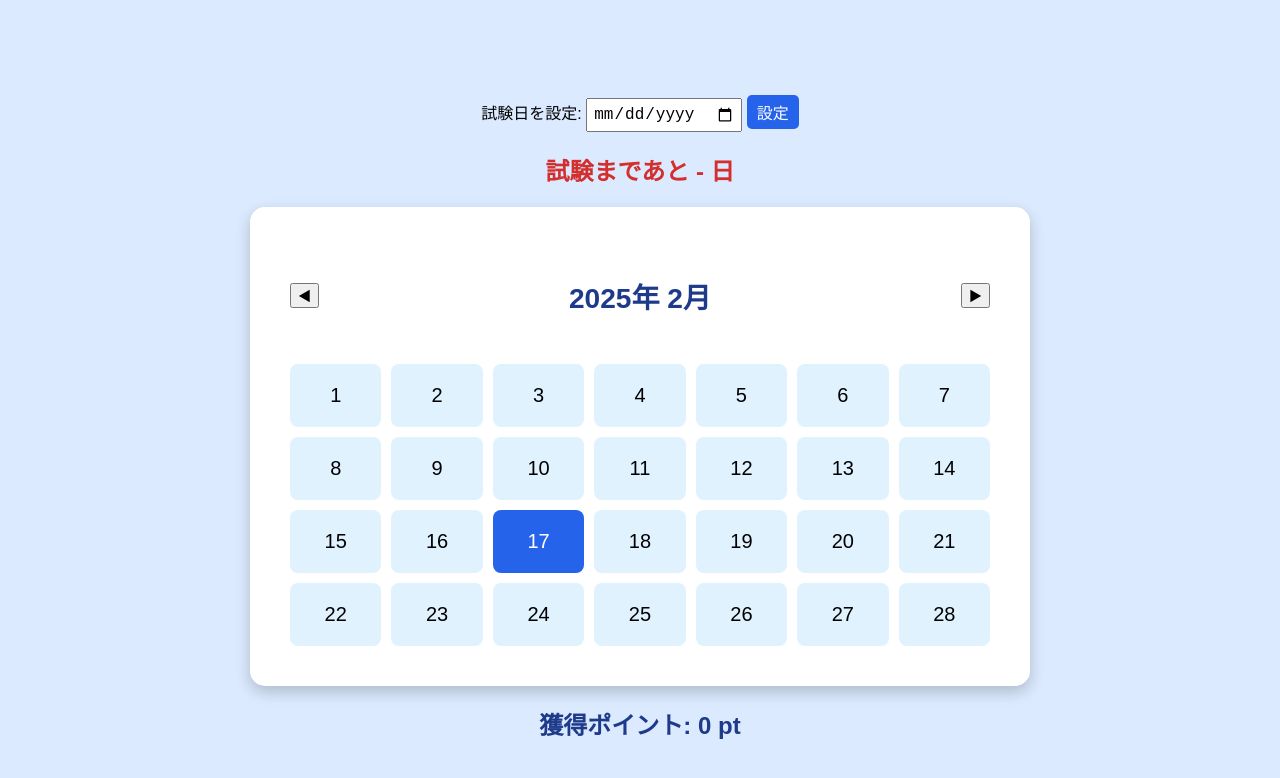
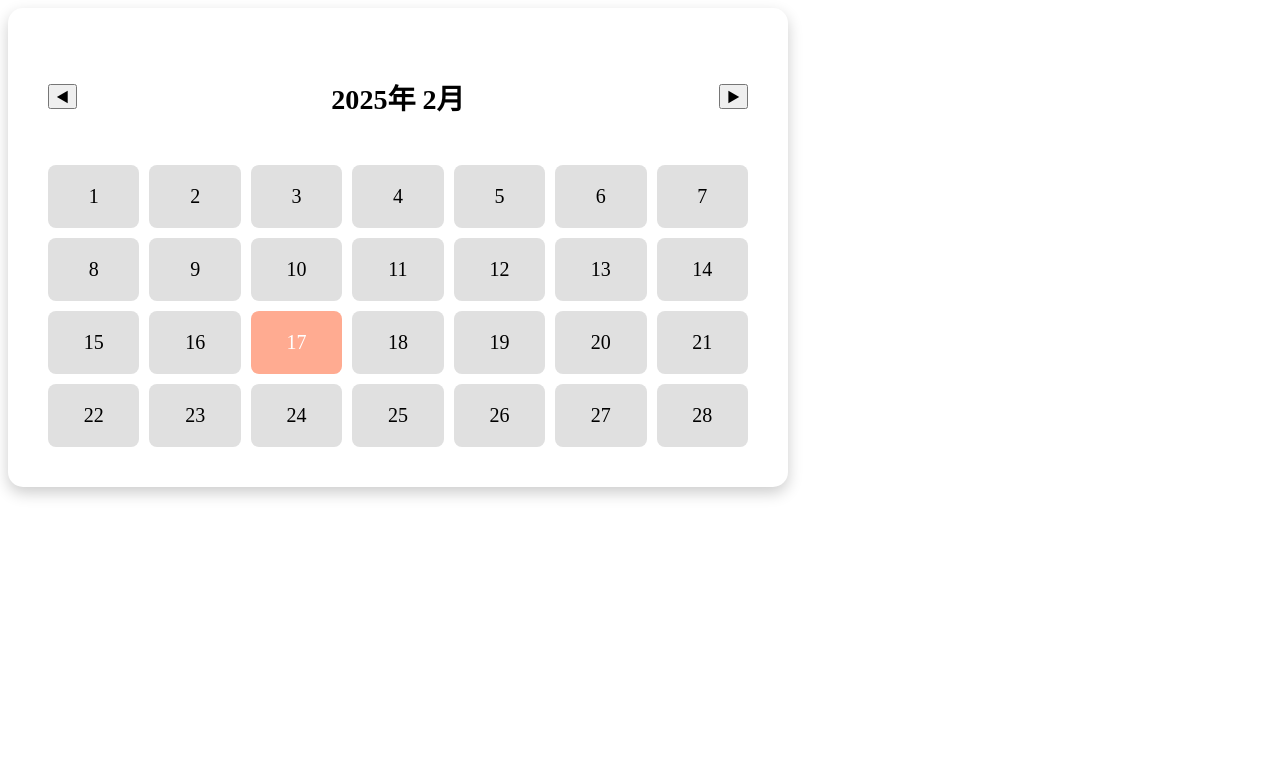
Before and after one commit to amaimono3216/hackathon, a plain HTML site: page index.html in a window 1280 px wide. Drawn offline with Linux system fonts and the light colour scheme.

Commit message:
Revert "ポイント加算機能を追加"

```diff
--- a/index.html
+++ b/index.html
@@ -3,23 +3,10 @@
 <head>
     <meta charset="UTF-8">
     <meta name="viewport" content="width=device-width, initial-scale=1.0">
-    <title>資格取得カレンダー</title>
+    <title>シンプルカレンダー</title>
     <link rel="stylesheet" href="styles.css">
 </head>
 <body>
-
-    <!-- 試験日設定エリア -->
-    <div class="exam-container">
-        <label for="exam-date">試験日を設定:</label>
-        <input type="date" id="exam-date">
-        <button onclick="setExamDate()">設定</button>
-    </div>
-
-    <!-- カウントダウン表示エリア -->
-    <div class="countdown">
-        試験まであと <span id="days-left">-</span> 日
-    </div>
-
     <div class="calendar">
         <div class="header">
             <button onclick="prevMonth()">◀</button>
@@ -28,9 +15,6 @@
         </div>
         <div class="days" id="days"></div>
     </div>
-
-    <div class="points">獲得ポイント: <span id="points">0</span> pt</div>
-
     <script src="script.js"></script>
 </body>
 </html>
--- a/script.js
+++ b/script.js
@@ -1,51 +1,31 @@
 const monthYear = document.getElementById("month-year");
 const daysContainer = document.getElementById("days");
-const pointsDisplay = document.getElementById("points");
-const examDateInput = document.getElementById("exam-date");
-const daysLeftDisplay = document.getElementById("days-left");
-
 let today = new Date();
 let currentMonth = today.getMonth();
 let currentYear = today.getFullYear();
-let studyRecords = {}; // 各日付の勉強データ
-let totalPoints = 0; // 獲得ポイント
-let examDate = localStorage.getItem("examDate") ? new Date(localStorage.getItem("examDate")) : null;
+let studyRecords = {};
 
-// カレンダーを描画する関数
 function renderCalendar(year, month) {
     const firstDay = new Date(year, month, 1).getDay();
     const lastDate = new Date(year, month + 1, 0).getDate();
     monthYear.textContent = `${year}年 ${month + 1}月`;
     daysContainer.innerHTML = "";
 
-    const examYear = examDate ? examDate.getFullYear() : null;
-    const examMonth = examDate ? examDate.getMonth() : null;
-    const examDay = examDate ? examDate.getDate() : null;
-
     for (let i = 1; i <= lastDate; i++) {
         let className = "date";
         let studyTimeText = "";
-        let key = `${year}-${month}-${i}`;
-
         if (year === today.getFullYear() && month === today.getMonth() && i === today.getDate()) {
             className += " today";
         }
-        if (studyRecords[key]) {
-            let hours = studyRecords[key].hours;
+        if (studyRecords[`${year}-${month}-${i}`]) {
+            let hours = studyRecords[`${year}-${month}-${i}`].hours;
             className += ` study${Math.min(hours, 12)}`;
             studyTimeText = `<div class='study-time'>${hours}時間</div>`;
         }
-
-        // 設定した試験日を赤くする
-        if (examYear === year && examMonth === month && examDay === i) {
-            className += " exam-day";
-        }
-
         daysContainer.innerHTML += `<div class="${className}" onclick="editDay(${year}, ${month}, ${i})">${i}${studyTimeText}</div>`;
     }
 }
 
-// 前の月へ移動
 function prevMonth() {
     currentMonth--;
     if (currentMonth < 0) {
@@ -55,7 +35,6 @@ function prevMonth() {
     renderCalendar(currentYear, currentMonth);
 }
 
-// 次の月へ移動
 function nextMonth() {
     currentMonth++;
     if (currentMonth > 11) {
@@ -65,55 +44,13 @@ function nextMonth() {
     renderCalendar(currentYear, currentMonth);
 }
 
-// 日付を編集する関数（勉強時間の登録）
 function editDay(year, month, day) {
     let key = `${year}-${month}-${day}`;
-    let previousPoints = studyRecords[key]?.points || 0;
-
     let hours = prompt("勉強時間を入力 (最大12時間)", studyRecords[key]?.hours || "");
-    if (hours !== null && hours !== "") {
-        let parsedHours = Math.min(parseInt(hours), 12);
-        let newPoints = parsedHours * 2;
-
-        // ポイントの増減を反映
-        totalPoints = totalPoints - previousPoints + newPoints;
-
-        studyRecords[key] = { hours: parsedHours, points: newPoints };
-        pointsDisplay.textContent = totalPoints;
+    if (hours) {
+        studyRecords[key] = { hours: Math.min(parseInt(hours), 12) };
     }
-
     renderCalendar(currentYear, currentMonth);
 }
 
-// 試験日を設定する関数
-function setExamDate() {
-    examDate = new Date(examDateInput.value);
-    if (isNaN(examDate)) {
-        alert("正しい日付を入力してください");
-        return;
-    }
-
-    localStorage.setItem("examDate", examDate.toISOString());
-    updateCountdown();
-    renderCalendar(currentYear, currentMonth); // カレンダーを更新
-}
-
-// カウントダウンを更新する関数
-function updateCountdown() {
-    if (!examDate || isNaN(examDate)) {
-        daysLeftDisplay.textContent = "-";
-        return;
-    }
-
-    const today = new Date();
-    const diffTime = examDate - today;
-    const diffDays = Math.ceil(diffTime / (1000 * 60 * 60 * 24));
-
-    daysLeftDisplay.textContent = diffDays > 0 ? diffDays : "試験日が過ぎました";
-}
-
-// ページ読み込み時にカレンダーとカウントダウンを更新
-window.onload = function() {
-    renderCalendar(currentYear, currentMonth);
-    updateCountdown();
-};
+renderCalendar(currentYear, currentMonth);
--- a/styles.css
+++ b/styles.css
@@ -1,40 +1,12 @@
+<style>
         body {
             font-family: Arial, sans-serif;
             display: flex;
-    flex-direction: column;
+            justify-content: center;
             align-items: center;
-    justify-content: center;
             height: 100vh;
-    background-color: #dbeafe; /* 落ち着いた青系の背景 */
+            background-color: #f4f4f4;
         }
-
-.exam-container {
-    margin: 20px 0;
-    text-align: center;
-}
-
-.exam-container input {
-    padding: 5px;
-    font-size: 16px;
-}
-
-.exam-container button {
-    padding: 5px 10px;
-    font-size: 16px;
-    background-color: #2563eb;
-    color: white;
-    border: none;
-    cursor: pointer;
-    border-radius: 5px;
-}
-
-.countdown {
-    font-size: 24px;
-    font-weight: bold;
-    color: #d32f2f;
-    margin-bottom: 20px;
-}
-
         .calendar {
             width: 700px;
             background: white;
@@ -49,8 +21,6 @@ body {
             align-items: center;
             margin-bottom: 20px;
             font-size: 24px;
-    font-weight: bold;
-    color: #1e3a8a; /* 深い青で視認性アップ */
         }
         .days {
             display: grid;
@@ -61,17 +31,13 @@ body {
             padding: 20px;
             text-align: center;
             cursor: pointer;
-    background: #e0f2fe;
+            background: #e0e0e0;
             border-radius: 8px;
             position: relative;
             font-size: 20px;
-    transition: background 0.3s;
-}
-.date:hover {
-    background: #93c5fd;
         }
         .date.today {
-    background: #2563eb;
+            background: #ffab91;
             color: white;
         }
         .study-time {
@@ -79,19 +45,6 @@ body {
             margin-top: 5px;
             color: #333;
         }
-.points {
-    margin-top: 20px;
-    font-size: 24px;
-    font-weight: bold;
-    color: #1e3a8a;
-}
-
-.date.exam-day {
-    background: #ff4c4c !important; /* 試験日を赤に設定 */
-    color: white;
-}
-
-
         .date.study1 { background: #b3e5fc; }
         .date.study2 { background: #ffccbc; }
         .date.study3 { background: #fff9c4; }
@@ -104,3 +57,4 @@ body {
         .date.study10 { background: #f48fb1; }
         .date.study11 { background: #bcaaa4; }
         .date.study12 { background: #e0e0e0; }
+    </style>
```
Lines whose indentation alone changed are shown as unchanged.
